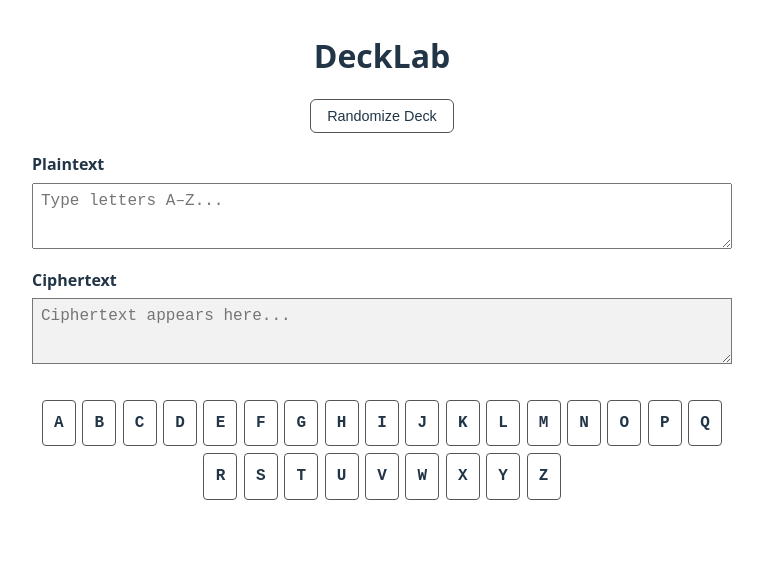
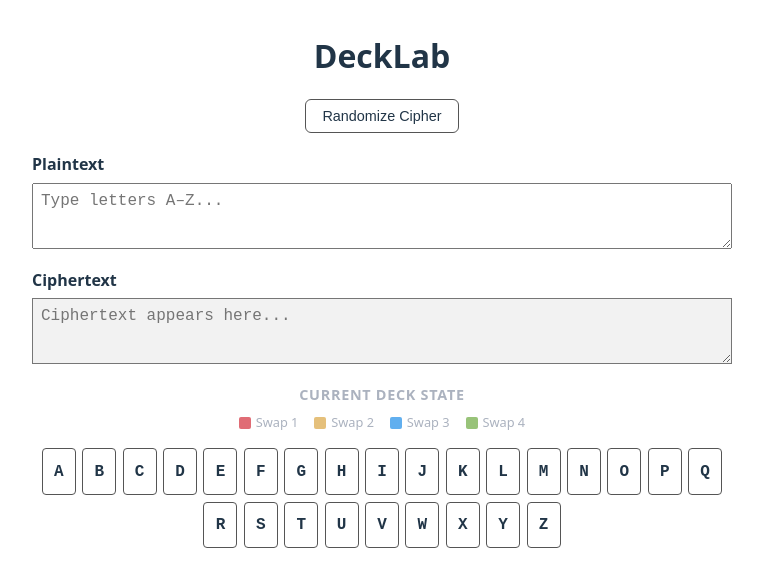
Before and after one commit to jacoblnd/DeckLab, a Svelte app: page / in a window 1280 px wide. Shown: the top 586 px of the page, without its empty margins (0-763 px from the left). Built offline with nearby package versions, Linux system fonts and the light colour scheme.

Commit message:
Add labels, legend (#6)

```diff
--- a/src/App.svelte
+++ b/src/App.svelte
@@ -20,7 +20,7 @@
   <main class="left-panel">
     <h1>DeckLab</h1>
     <div class="controls">
-      <button onclick={randomizeMapping}>Randomize Deck</button>
+      <button onclick={randomizeMapping}>Randomize Cipher</button>
     </div>
     <PlaintextInput oninput={(text) => plaintext = text} />
     <CiphertextOutput ciphertext={result.ciphertext} />
--- a/src/components/DeckView.svelte
+++ b/src/components/DeckView.svelte
@@ -1,6 +1,8 @@
 <script lang="ts">
   import Card from './Card.svelte';
   import type { Transformation } from '../lib/cipher/deck';
+
+  const SWAP_COLORS = ['#e06c75', '#e5c07b', '#61afef', '#98c379'];
 
   let { deck, lastTransformation }: { deck: string[]; lastTransformation: Transformation | null } = $props();
 
@@ -18,18 +20,65 @@
   });
 </script>
 
-<div class="deck" data-testid="deck">
-  {#each deck as letter, i}
-    <Card {letter} swapPair={swapPairMap[i]} />
-  {/each}
+<div class="deck-section">
+  <h2 class="deck-label">Current Deck State</h2>
+  <div class="legend">
+    {#each SWAP_COLORS as color, i}
+      <span class="legend-item">
+        <span class="swatch" style:background-color={color}></span>
+        Swap {i + 1}
+      </span>
+    {/each}
+  </div>
+  <div class="deck" data-testid="deck">
+    {#each deck as letter, i}
+      <Card {letter} swapPair={swapPairMap[i]} />
+    {/each}
+  </div>
 </div>
 
 <style>
+  .deck-section {
+    display: flex;
+    flex-direction: column;
+    align-items: center;
+    gap: 0.5rem;
+  }
+
+  .deck-label {
+    margin: 0;
+    font-size: 0.9rem;
+    font-weight: 600;
+    color: #abb2bf;
+    text-transform: uppercase;
+    letter-spacing: 0.05em;
+  }
+
+  .legend {
+    display: flex;
+    gap: 1rem;
+    font-size: 0.8rem;
+    color: #abb2bf;
+  }
+
+  .legend-item {
+    display: flex;
+    align-items: center;
+    gap: 0.3rem;
+  }
+
+  .swatch {
+    display: inline-block;
+    width: 0.75rem;
+    height: 0.75rem;
+    border-radius: 2px;
+  }
+
   .deck {
     display: flex;
     flex-wrap: wrap;
     gap: 0.4rem;
     justify-content: center;
-    padding: 1rem 0;
+    padding: 0.5rem 0;
   }
 </style>
```
